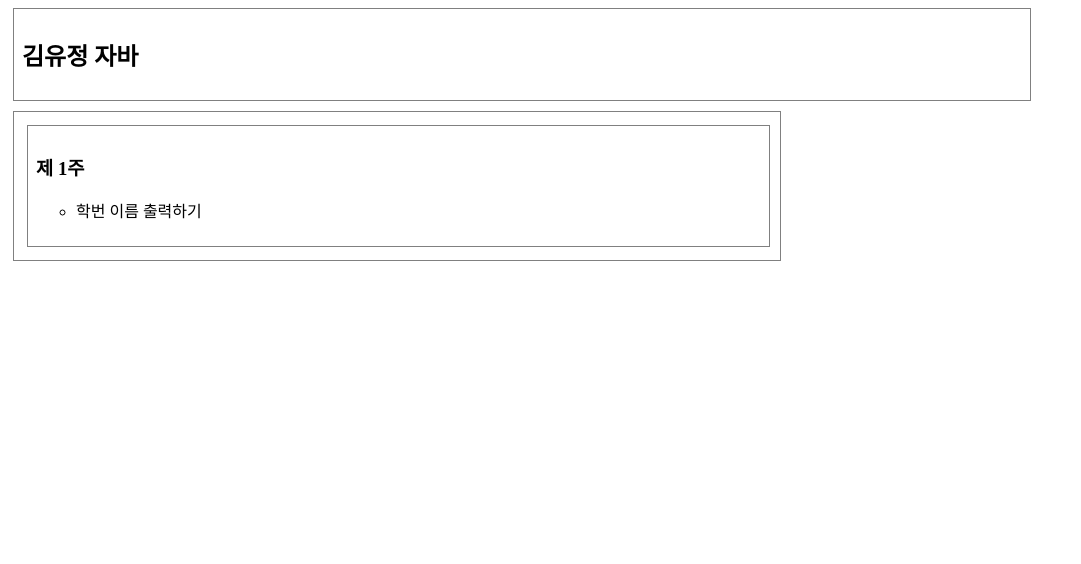
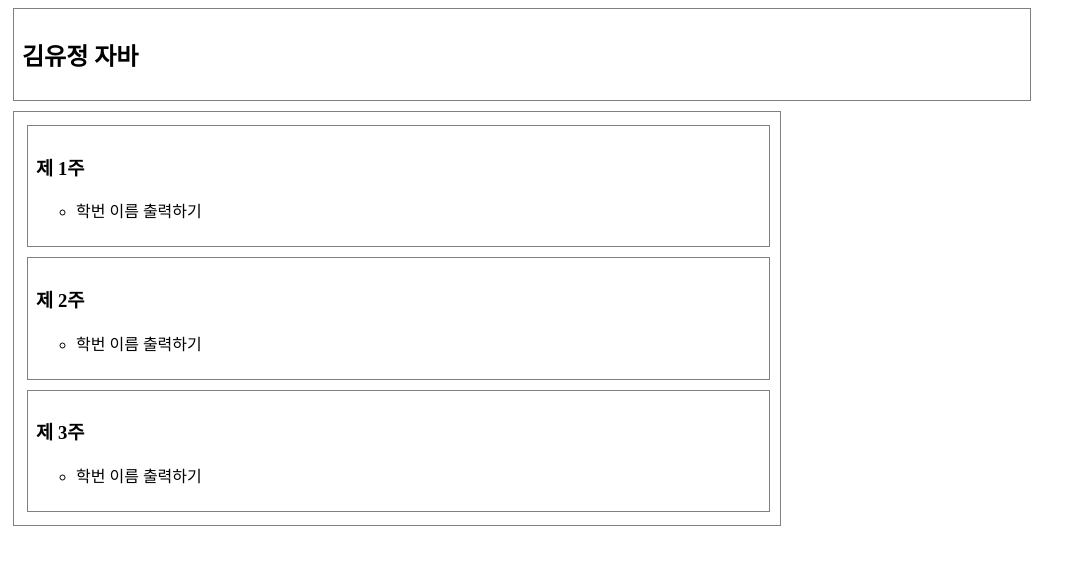
Before and after one commit to kimyoujeong/kimyoujeong.github.io, a plain HTML site: page index.html in a window 1280 px wide. Shown: the whole page, without its empty margins (0-1081 px from the left). Drawn offline with Linux system fonts and the light colour scheme.

Commit message:
Update index.html

```diff
--- a/index.html
+++ b/index.html
@@ -35,5 +35,15 @@ a:active {
          <li><a href="kimyoujeong.github.io/week1/test.html" target="_blank"> 학번 이름 출력하기 </a></li>
       </ul>
    </section>
+   <section> <h3>제 2주</a></h3>
+      <ul style="list-style-type:circle">
+         <li><a href="kimyoujeong.github.io/week1/test.html" target="_blank"> 학번 이름 출력하기 </a></li>
+      </ul>
+   </section>
+   <section> <h3>제 3주</a></h3>
+      <ul style="list-style-type:circle">
+         <li><a href="kimyoujeong.github.io/week1/test.html" target="_blank"> 학번 이름 출력하기 </a></li>
+      </ul>
+   </section>
 </section>
 </body> </html>
```
